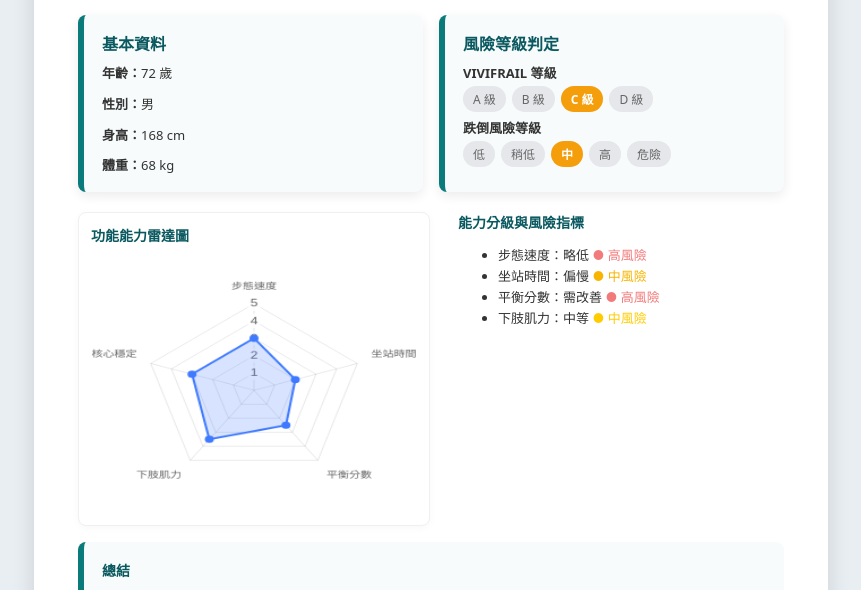
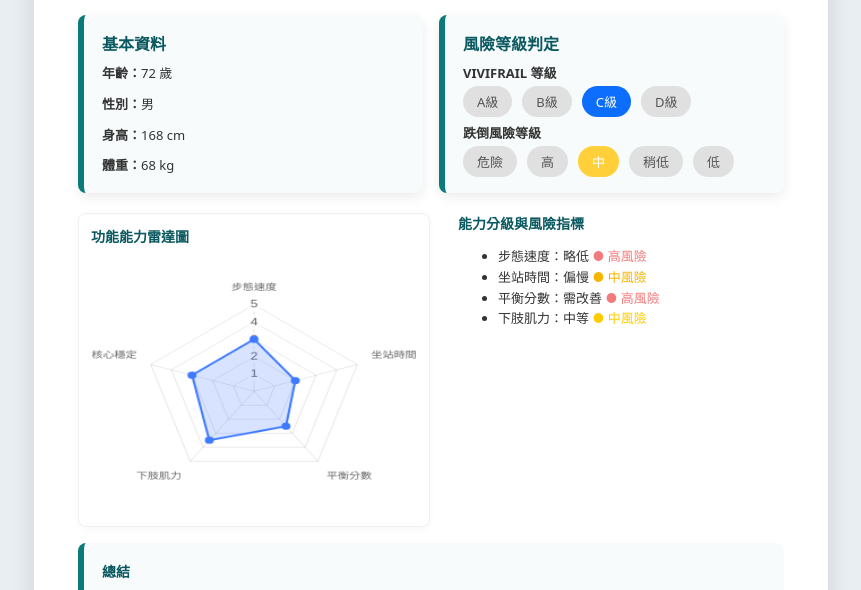
Before and after one commit to Wayne-Chou/report-template, a plain HTML site: page page/index-2.html in a window 1280 px wide. Shown: the part 158-748 px from the top of the page, without its empty margins (209-1070 px from the left). Drawn offline with nearby package versions, Linux system fonts and the light colour scheme.

Commit message:
index-2樣式更新

```diff
--- a/page/index-2.html
+++ b/page/index-2.html
@@ -13,6 +13,21 @@
         --brand-500: #0b7a7a;
         --brand-300: #4db6b6;
         --muted: #666;
+        /* Grade 顏色 */
+        --grade-A: #dc3545;
+        --grade-B: #ffc107;
+        --grade-C: #0d6efd;
+        --grade-D: #198754;
+
+        /* Risk 顏色 */
+        --risk-danger: #ff5757;
+        --risk-high: #ffa203;
+        --risk-medium: #ffd039;
+        --risk-low-medium: #8cff00;
+        --risk-low: #4ffa00;
+        /* 未選取灰色 */
+        --level-inactive-bg: #e0e0e0;
+        --level-inactive-color: #555;
       }
 
       html,
@@ -179,31 +194,66 @@
         margin-bottom: 4px;
         color: #333;
       }
-      .level-row {
-        display: flex;
-        gap: 6px;
-        flex-wrap: wrap;
-      }
-      .level-tag {
-        padding: 4px 10px;
-        font-size: 12px;
-        border-radius: 999px;
-        background: #e5e7eb;
-        color: #666;
-      }
-      .level-tag.active {
-        color: #fff;
-        font-weight: 700;
-      }
-      .level-warning {
-        background: #f59e0b;
-      }
 
       .trend-up {
         font-size: 14px;
         font-weight: 700;
         color: #d97706;
         margin-left: 6px;
+      }
+
+      .level-tags {
+        display: flex;
+        gap: 10px;
+        flex-wrap: wrap;
+      }
+      .level-tags span {
+        padding: 6px 14px;
+        border-radius: 20px;
+        font-size: 13px;
+        background: var(--level-inactive-bg);
+        color: var(--level-inactive-color);
+        font-weight: 500;
+        cursor: pointer;
+      }
+      /* Grade active 狀態 */
+      .level-tags.grade span.A.active {
+        background: var(--grade-A);
+        color: #fff;
+      }
+      .level-tags.grade span.B.active {
+        background: var(--grade-B);
+        color: #fff;
+      }
+      .level-tags.grade span.C.active {
+        background: var(--grade-C);
+        color: #fff;
+      }
+      .level-tags.grade span.D.active {
+        background: var(--grade-D);
+        color: #fff;
+      }
+
+      /* Risk active 狀態 */
+      .level-tags.risk span.danger.active {
+        background: var(--risk-danger);
+        color: #fff;
+      }
+      .level-tags.risk span.high.active {
+        background: var(--risk-high);
+        color: #fff;
+      }
+      .level-tags.risk span.medium.active {
+        background: var(--risk-medium);
+        color: #fff;
+      }
+      .level-tags.risk span.low-medium.active {
+        background: var(--risk-low-medium);
+        color: #fff;
+      }
+      .level-tags.risk span.low.active {
+        background: var(--risk-low);
+        color: #fff;
       }
 
       .basic-grid {
@@ -255,22 +305,22 @@
 
                 <div class="level-group">
                   <div class="level-label">VIVIFRAIL 等級</div>
-                  <div class="level-row">
-                    <span class="level-tag">A 級</span>
-                    <span class="level-tag">B 級</span>
-                    <span class="level-tag active level-warning">C 級</span>
-                    <span class="level-tag">D 級</span>
+                  <div class="level-tags grade">
+                    <span class="A">A級</span>
+                    <span class="B">B級</span>
+                    <span class="C active">C級</span>
+                    <span class="D">D級</span>
                   </div>
                 </div>
 
                 <div class="level-group">
                   <div class="level-label">跌倒風險等級</div>
-                  <div class="level-row">
-                    <span class="level-tag">低</span>
-                    <span class="level-tag">稍低</span>
-                    <span class="level-tag active level-warning">中</span>
-                    <span class="level-tag">高</span>
-                    <span class="level-tag">危險</span>
+                  <div class="level-tags risk">
+                    <span class="danger">危險</span>
+                    <span class="high">高</span>
+                    <span class="medium active">中</span>
+                    <span class="low-medium">稍低</span>
+                    <span class="low">低</span>
                   </div>
                 </div>
               </div>
```
